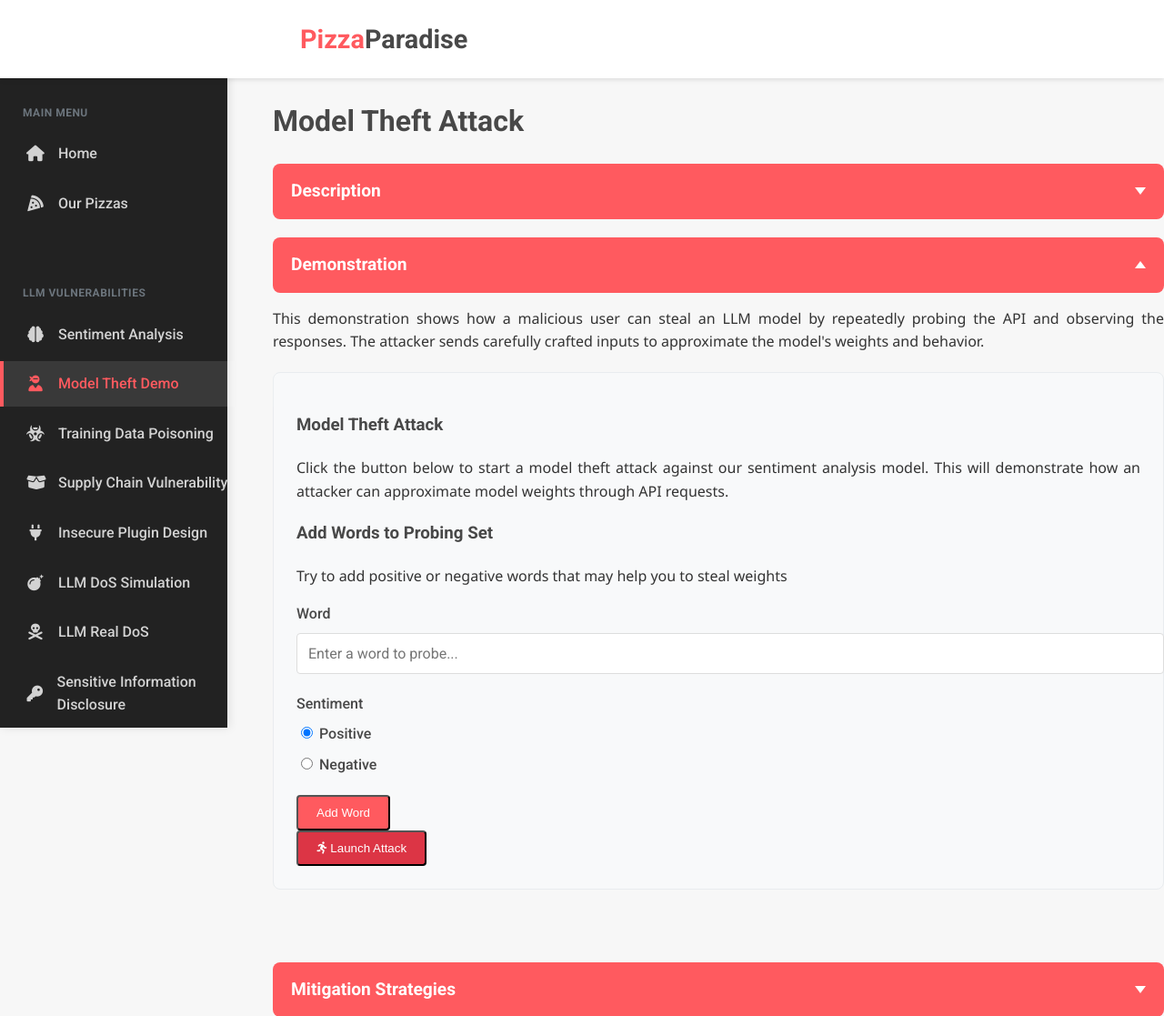
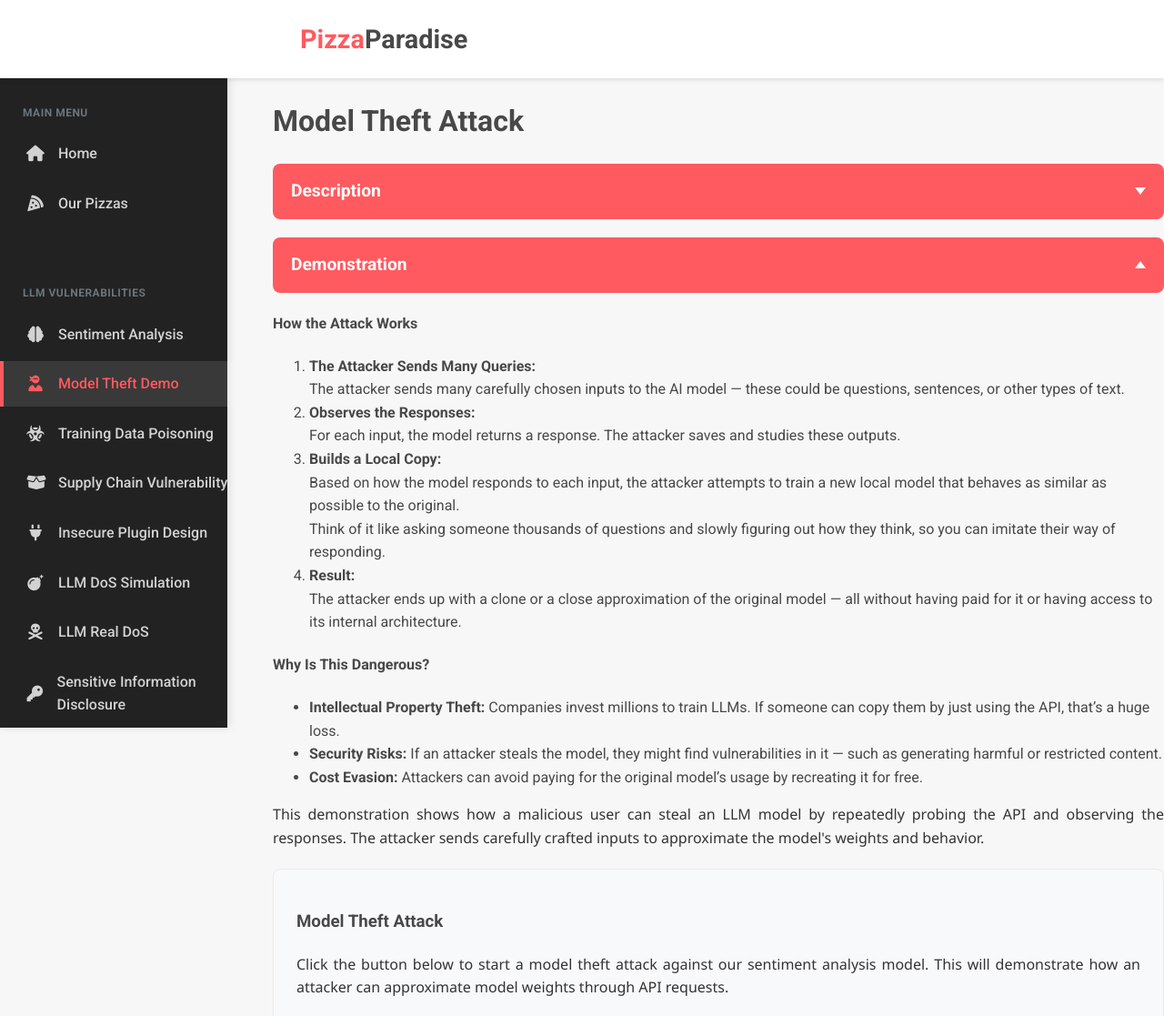
Before and after one commit to maryammouzarani2024/PwnzzAI, a Flask app: page /model-theft in a window 1280 px wide. Shown: the top 1117 px of the page at 91% size. Run offline with Flask 3, Linux system fonts and the light colour scheme.

Commit message:
improved the text, the code and the table shows now only added words

```diff
--- a/application/templates/model_theft.html
+++ b/application/templates/model_theft.html
@@ -28,10 +28,7 @@
                 <div class="dropdown-content">
                     <section class="section-box">
 
-
-
-                        <p>Model theft is one of the OWASP Top 10 for LLM applications. It occurs when an attacker can extract proprietary model weights, architecture, or behavior through repeated interactions.</p>
-
+                        <p>Model theft is one of the OWASP Top 10 for LLM applications. In short:  malicious user (an attacker) steals or copies the knowledge of the AI model without having direct access to it — just by interacting with it.</p>
                         <h3>Risk Factors</h3>
                         <ul class="ultext">
                             <li><strong>Unlimited API Access:</strong> No rate limiting or monitoring of API usage</li>
@@ -47,7 +44,31 @@
                 <summary class="dropdown-title">Demonstration</summary>
                 <div class="dropdown-content">
                     <section class="section-box">
-                                        <p>This demonstration shows how a malicious user can steal an LLM model by repeatedly probing the API and observing the responses. The attacker sends carefully crafted inputs to approximate the model's weights and behavior.</p>
+                                         <h4>How the Attack Works</h4>
+                                            <ol>
+                                                <li><strong>The Attacker Sends Many Queries:</strong><br>
+                                                    The attacker sends many carefully chosen inputs to the AI model — these could be questions, sentences, or other types of text.
+                                                </li>
+                                                <li><strong>Observes the Responses:</strong><br>
+                                                    For each input, the model returns a response. The attacker saves and studies these outputs.
+                                                </li>
+                                                <li><strong>Builds a Local Copy:</strong><br>
+                                                    Based on how the model responds to each input, the attacker attempts to train a new local model that behaves as similar as possible to the original.<br>
+                                                    Think of it like asking someone thousands of questions and slowly figuring out how they think, so you can imitate their way of responding.
+                                                </li>
+                                                <li><strong>Result:</strong><br>
+                                                    The attacker ends up with a clone or a close approximation of the original model — all without having paid for it or having access to its internal architecture.
+                                                </li>
+                                            </ol>
+
+                                            <h4>Why Is This Dangerous?</h4>
+                                            <ul>
+                                                <li><strong>Intellectual Property Theft:</strong> Companies invest millions to train LLMs. If someone can copy them by just using the API, that’s a huge loss.</li>
+                                                <li><strong>Security Risks:</strong> If an attacker steals the model, they might find vulnerabilities in it — such as generating harmful or restricted content.</li>
+                                                <li><strong>Cost Evasion:</strong> Attackers can avoid paying for the original model’s usage by recreating it for free.</li>
+                                            </ul>
+                                            <p>This demonstration shows how a malicious user can steal an LLM model by repeatedly probing the API and observing the responses. The attacker sends carefully crafted inputs to approximate the model's weights and behavior.</p>
+
 
                 <div class="attack-container">
                     <h3>Model Theft Attack</h3>
@@ -148,11 +169,14 @@
                     <section class="section-box">
 
                         <ul class="ultext">
-                            <li><strong>API Rate Limiting:</strong> Restrict the number of requests per user/IP</li>
+                            <li><strong>Rate Limiting:</strong> Limit how many queries a user can send in a short time.</li>
                             <li><strong>Authentication & Authorization:</strong> Require API keys and track usage</li>
                             <li><strong>Reduced Output Detail:</strong> Only return necessary information, not confidence scores</li>
-                            <li><strong>Monitoring:</strong> Track and alert on suspicious access patterns</li>
-                            <li><strong>Watermarking:</strong> Include subtle markers in model outputs to track stolen models</li>
+                            <li><strong>Output Watermarking:</strong> Embed hidden signals in the responses to detect stolen outputs.<br>
+                                <em>(Can you give an example for our context?)</em></li>
+                            <li><strong>Query Monitoring:</strong> Detect suspicious behavior, like thousands of weird questions in a short time.</li>
+                            <li><strong>Differential Privacy:</strong> Add noise to responses so attackers can’t precisely recreate the model.<br>
+                                <em>(Can you give an example for our context?)</em>
                         </ul>
                     </section>
                 </div>
@@ -386,7 +410,10 @@
                 tableBody.innerHTML = '';
 
                 // Get words that appear in both actual and approximated weights
-                const words = Object.keys(data.actual_weights);
+
+                const probeSet = new Set(data.samples); // data.samples = probing_samples
+                const words = Object.keys(data.actual_weights).filter(w => probeSet.has(w));
+
 
                 // Sort by absolute difference (error)
                 words.sort((a, b) => {
```
Also changed, not shown: application/vulnerabilities/model_theft.py (+5 -5 lines).
